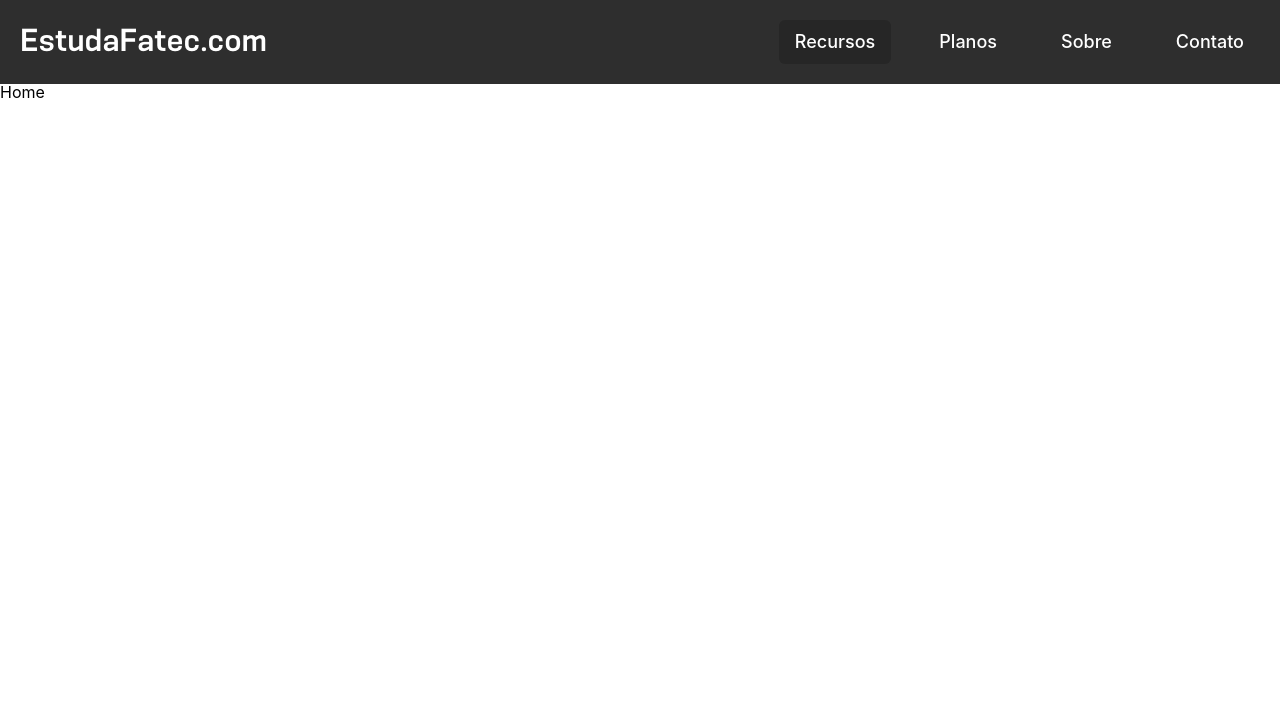
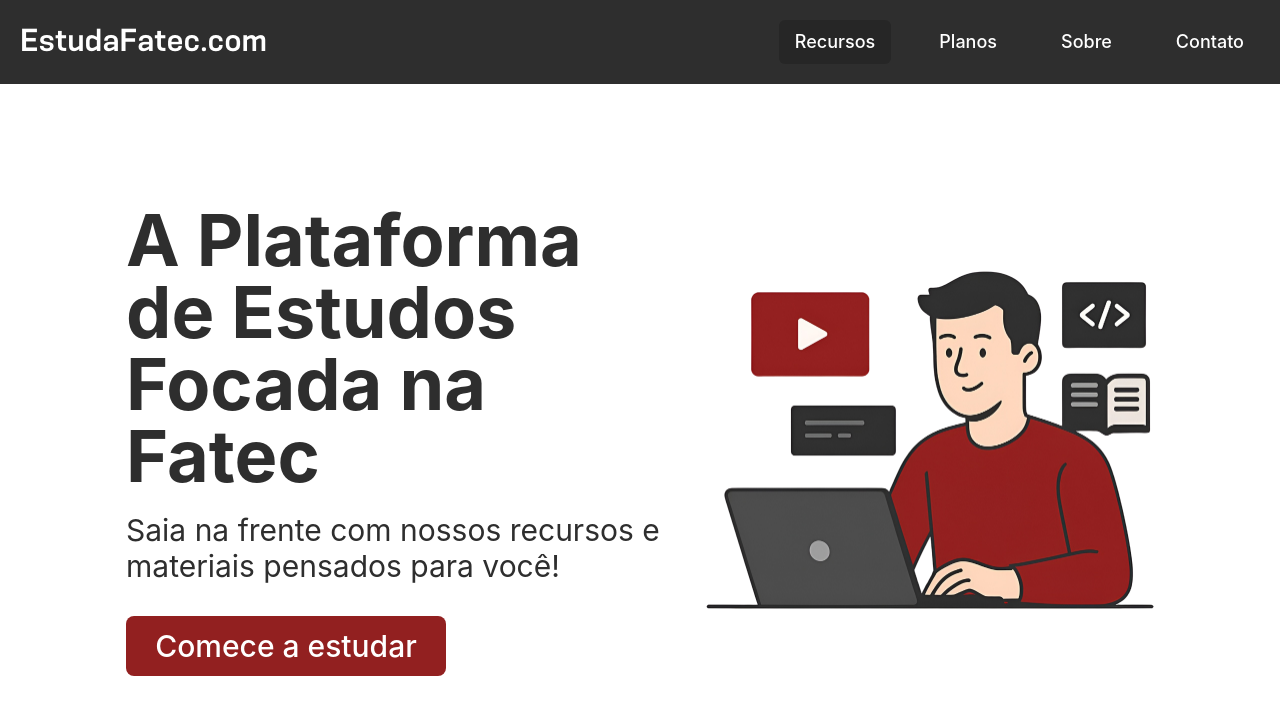
Before and after one commit to OLuizFernando/estudafatec.com, a Next.js app: page / in a window 1280 px wide. Shown: the top 714 px of the page. Built offline with nearby package versions, Linux system fonts and the light colour scheme; a web font is replaced by a local one.

Commit message:
create `HeroSection` component and add it to `Home`

```diff
--- /dev/null
+++ b/components/HeroSection/index.js
@@ -0,0 +1,27 @@
+function HeroSection() {
+  return (
+    <>
+      <div className="flex-1 flex flex-col md:flex-row justify-center items-center max-w-screen-xl mx-20 md:p-5">
+        <div className="flex flex-col w-auto md:w-1/2 mb-15 md:mb-0 text-[#2e2e2e] me:0 md:me-10">
+          <h1 className="text-4xl md:text-5xl lg:6xl xl:text-7xl font-bold text-start mb-5">
+            A Plataforma de Estudos Focada na Fatec
+          </h1>
+          <p className="text-2xl xl:text-3xl mb-5 lg:mb-8">
+            Saia na frente com nossos recursos e materiais pensados para você!
+          </p>
+          <a
+            href="#planos"
+            className="text-white bg-[#922020] hover:bg-red-900 focus:ring-4 focus:outline-none focus:ring-red-300 font-medium text-2xl md:text-3xl rounded-lg py-3 text-center w-xs"
+          >
+            Comece a estudar
+          </a>
+        </div>
+        <div className="flex flex-row md:flex-col w-auto max-w-md md:w-1/2">
+          <img src="/home/student.png" alt="Estudante" />
+        </div>
+      </div>
+    </>
+  );
+}
+
+export default HeroSection;
--- a/pages/index.js
+++ b/pages/index.js
@@ -1,10 +1,13 @@
 import Navbar from "@/components/Navbar";
+import HeroSection from "@/components/HeroSection";
 
 function Home() {
   return (
     <>
-      <Navbar />
-      <h1>Home</h1>
+      <div className="h-screen flex flex-col justify-center items-center">
+        <Navbar />
+        <HeroSection />
+      </div>
     </>
   );
 }
```
Also changed, not shown: public/home/student.png.
